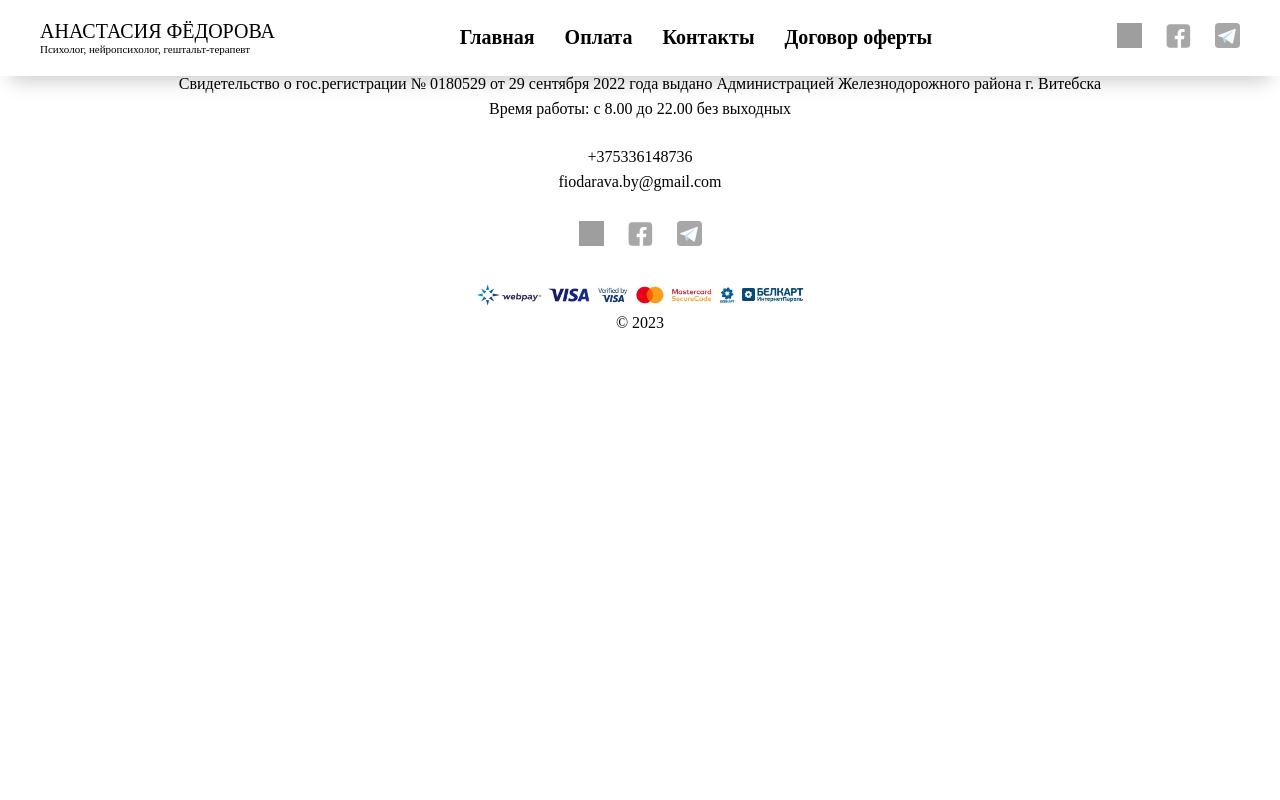
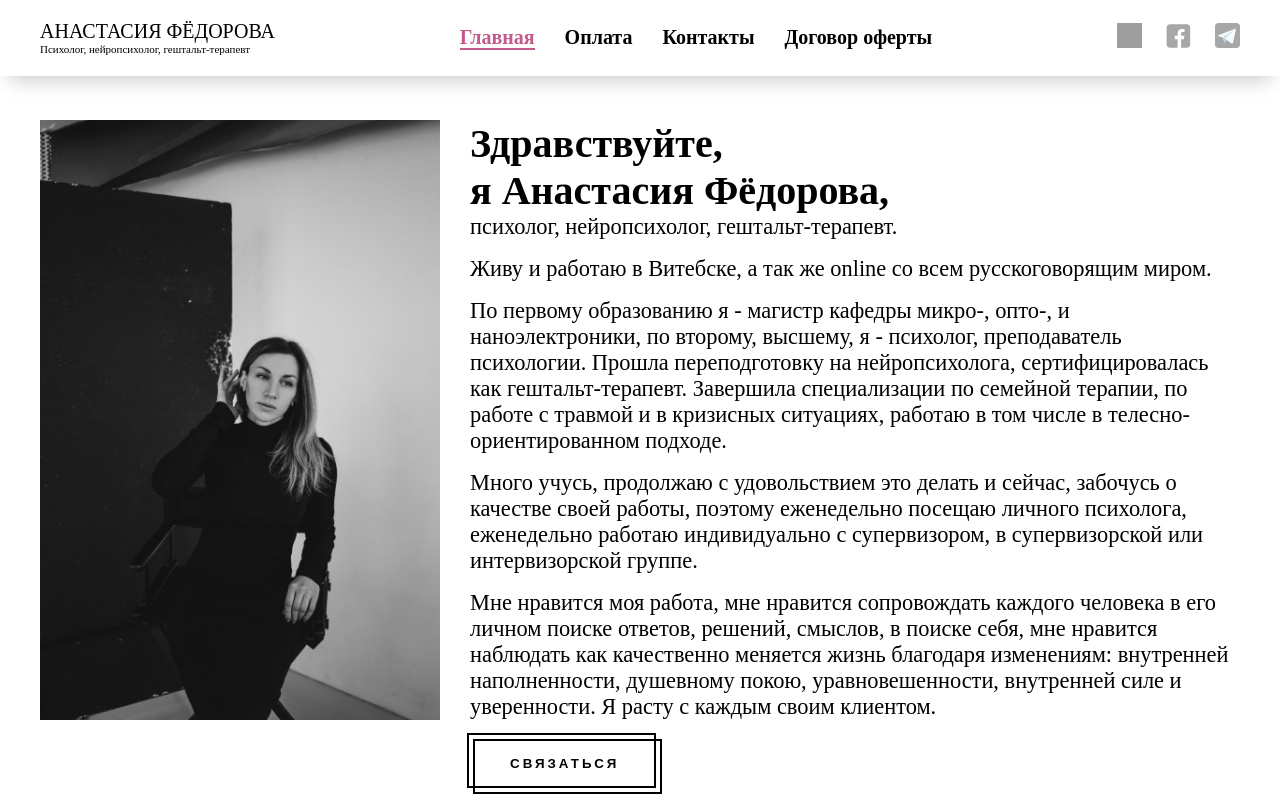
Before and after one commit to qusewen/psycholog, a React (Create React App) app: page / in a window 1280 px wide. Shown: the top 800 px of the page. Built offline with nearby package versions, Linux system fonts and the light colour scheme; grey boxes are pictures that could not be loaded; a web font is replaced by a local one.

Commit message:
feat: add new dependence

```diff
--- a/package.json
+++ b/package.json
@@ -12,6 +12,7 @@
     "@types/node": "^16.7.13",
     "@types/react": "^18.0.0",
     "@types/react-dom": "^18.0.0",
+    "emailjs-com": "^3.2.0",
     "netlify-cli": "^13.1.2",
     "react": "^18.2.0",
     "react-dom": "^18.2.0",
--- a/src/App.tsx
+++ b/src/App.tsx
@@ -17,7 +17,7 @@ function App() {
   useScrollToTop();
   return (
     <Routes>
-      <Route path='/main' element={<Main />} />
+      <Route path='/' element={<Main />} />
       <Route path='/pay' element={<Pay />} />
       <Route path='/contact' element={<Contact />} />
       <Route path='/treaty' element={<Treaty />} />
--- a/src/component/Header/Header.tsx
+++ b/src/component/Header/Header.tsx
@@ -63,7 +63,7 @@ export default function Header() {
               >
                 <NavLink
                   onClick={() => (burger ? handleBurgerOpen() : "")}
-                  to='/main'
+                  to='/'
                   className={({ isActive, isPending }) =>
                     isPending
                       ? "pending"
```
Also changed, not shown: 1 other file (tests, documents, lock files or other folders).
